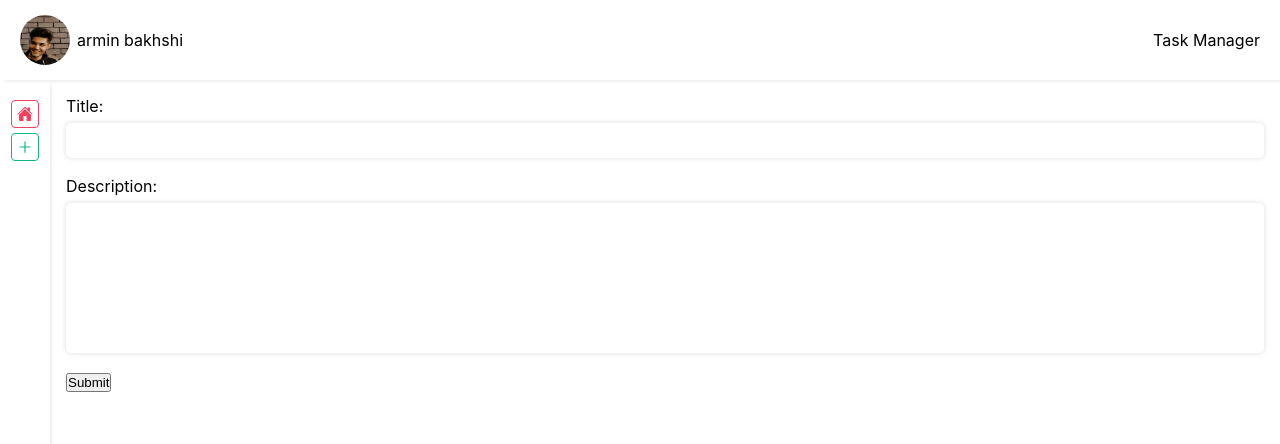
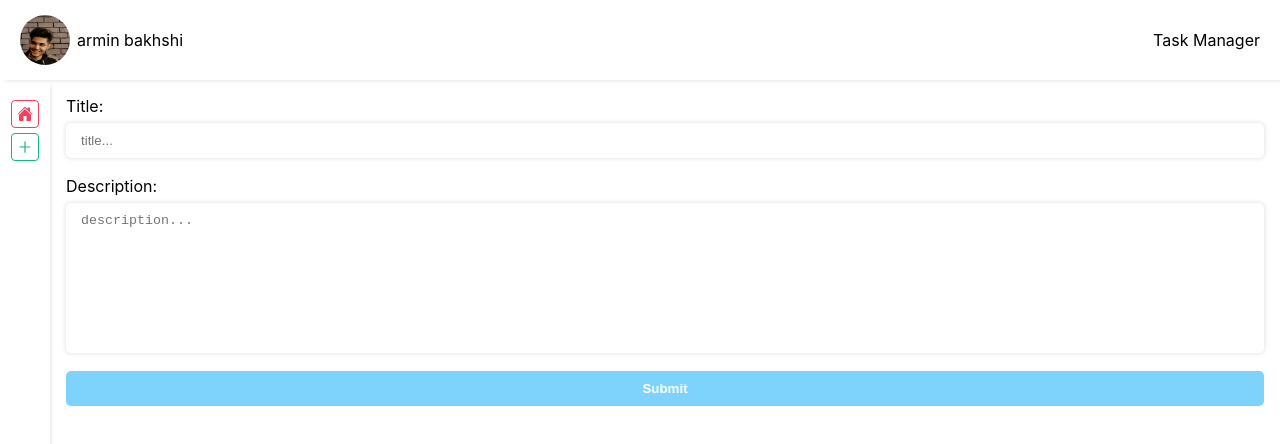
Before and after one commit to armin-bkh/taskmanager-app, a React (Create React App) app: page /add-task in a window 1280 px wide. Shown: the top 444 px of the page. Built offline with nearby package versions, Linux system fonts and the light colour scheme.

Commit message:
create Button styled-component

```diff
--- a/src/Components/AddTaskForm/AddTaskForm.module.scss
+++ b/src/Components/AddTaskForm/AddTaskForm.module.scss
@@ -1,3 +1,5 @@
 .formContainer{
+    display: flex;
+    flex-direction: column;
     padding: 1rem;
 }
--- a/src/Components/AddTaskForm/AddTaskForm.tsx
+++ b/src/Components/AddTaskForm/AddTaskForm.tsx
@@ -1,6 +1,7 @@
 import { useFormik, FormikProps } from "formik";
 import * as Yup from 'yup';
 import Input from "../Common/Input/Input";
+import { Button } from "../styled-components/Button.style";
 import styles from './AddTaskForm.module.scss';
 
 interface formValueTypes {
@@ -47,7 +48,7 @@ const AddTaskForm = () => {
         name="description"
         type="textarea"
       />
-      <button disabled={!formik.isValid} type="submit">Submit</button>
+      <Button disabled={!formik.isValid} type="submit">Submit</Button>
     </form>
   );
 };
--- a/src/Components/Common/Input/Input.tsx
+++ b/src/Components/Common/Input/Input.tsx
@@ -10,14 +10,14 @@ interface inputProps {
 }
 
 
-const Input = ({ formik, type, lbl, id, name }: inputProps) => {
+const Input = ({ formik, type, lbl, id, name, placeholder }: inputProps) => {
     return (
         <InputContainer type={type}>
             <label htmlFor={id}>{lbl}:</label>
             {
                 type === "text" ? (
-                    <input className="input" type={type} id={id} {...formik.getFieldProps(name)} />
-                ) : <textarea className="input" id={id} {...formik.getFieldProps(name)}></textarea>
+                    <input placeholder={placeholder} className="input" type={type} id={id} {...formik.getFieldProps(name)} />
+                ) : <textarea placeholder={placeholder} className="input" id={id} {...formik.getFieldProps(name)}></textarea>
 
             }
             {formik.touched[name] && formik.errors[name] && (
--- /dev/null
+++ b/src/Components/styled-components/Button.style.ts
@@ -0,0 +1,36 @@
+import styled from "styled-components";
+
+export const Button = styled.button`
+  position: relative;
+  padding: 10px 15px;
+  border-radius: 5px;
+  background: #7dd3fc;
+  color: #fff;
+  outline: none;
+  border: none;
+  overflow: hidden;
+  z-index: 2;
+  font-weight: 700;
+
+  @media screen and (max-width: 767px){
+      width: 100%;
+  }
+
+  &:hover {
+    &::after {
+      height: 100%;
+    }
+  }
+
+  &::after {
+    content: "";
+    position: absolute;
+    background: #0ea5e9;
+    left: 0;
+    top: 0;
+    height: 0;
+    width: 100%;
+    transition: all .3s ease;
+    z-index: -1;
+  }
+`;
```
